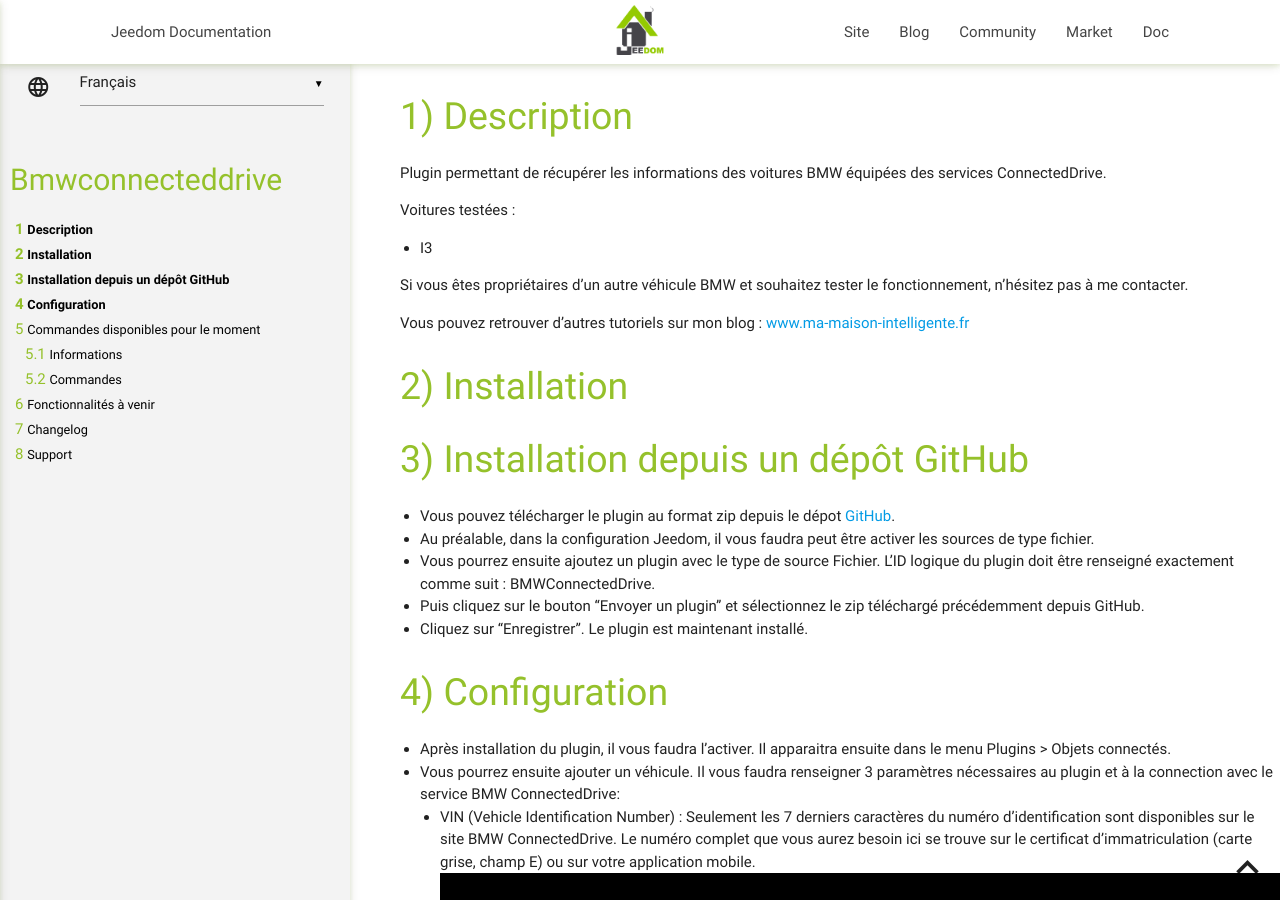
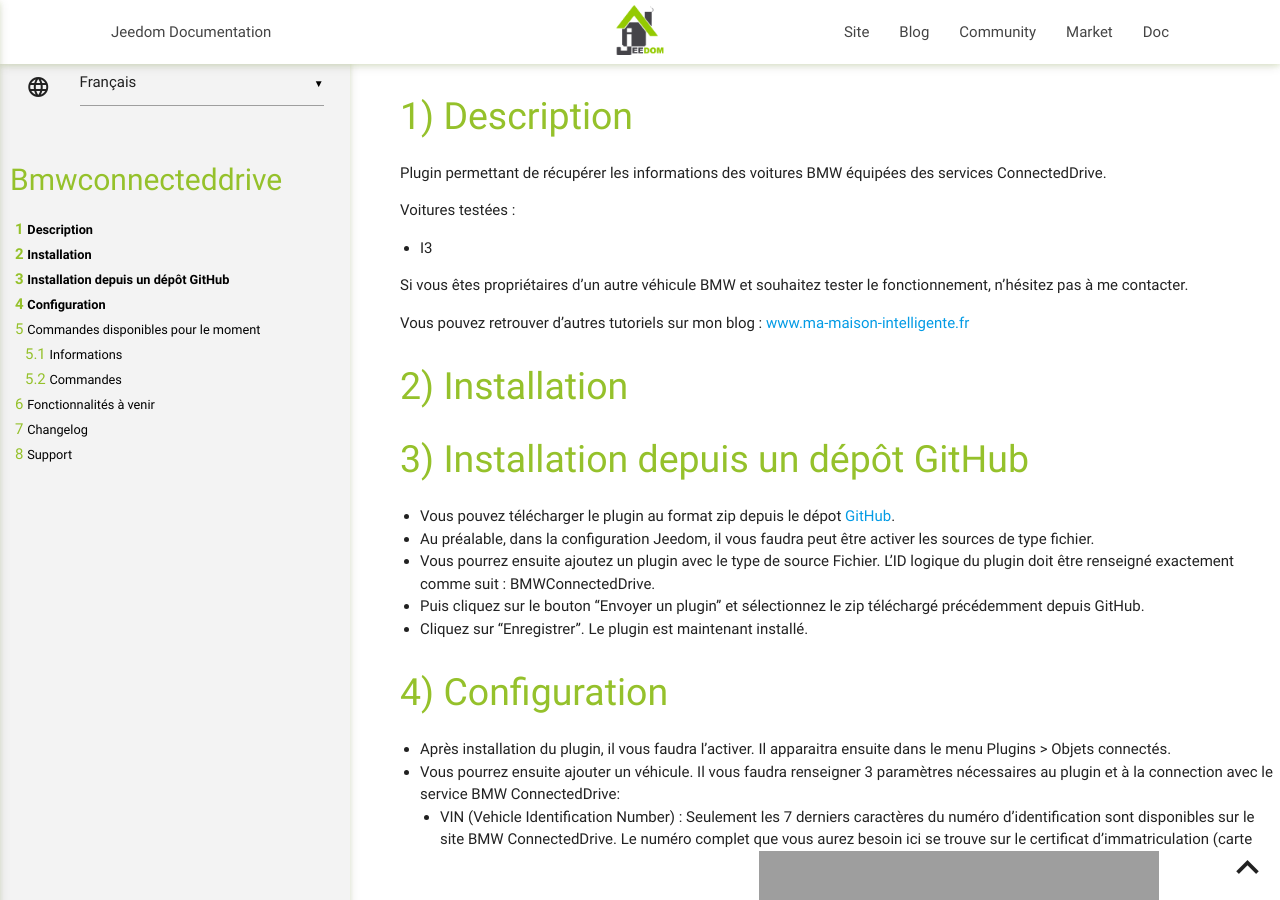
Before and after one commit to flabadens/BMWConnectedDrive, a Jekyll site: the page built from docs/fr_FR/index.md, in a window 1280 px wide and 900 px high. Built offline with Jekyll 4.4.1, drawn with Linux system fonts in a browser that asks for light colours; our own code applies the rules of GitHub Pages for plain Markdown files.

Commit message:
image resizing

```diff
--- a/docs/fr_FR/index.md
+++ b/docs/fr_FR/index.md
@@ -33,7 +33,7 @@ Configuration
 - Vous pourrez ensuite ajouter un véhicule.
 Il vous faudra renseigner 3 paramètres nécessaires au plugin et à la connection avec le service BMW ConnectedDrive:
   - VIN (Vehicle Identification Number) : Seulement les 7 derniers caractères du numéro d'identification sont disponibles sur le site BMW ConnectedDrive. Le numéro complet que vous aurez besoin ici se trouve sur le certificat d'immatriculation (carte grise, champ E) ou sur votre application mobile.
-  ![Ecran IOS](../assets/images/ecran_ios.PNG)
+  ![Ecran IOS](../assets/images/ecran_ios.PNG | width=100)
   - Username : identifiant pour accéder au site BMW ConnectedDrive
   - Password : Mot de passe pour accéder au site BMW ConnectedDrive
 - Vous pouvez une fois l'équipement sauvegardé, tester la connexion avec BMW ConnectedDrive. Vous aurez un retour brut des données potentiellement récupérables que nous pourrons utiliser pour tester les nouveaux véhicules BMW.
```
